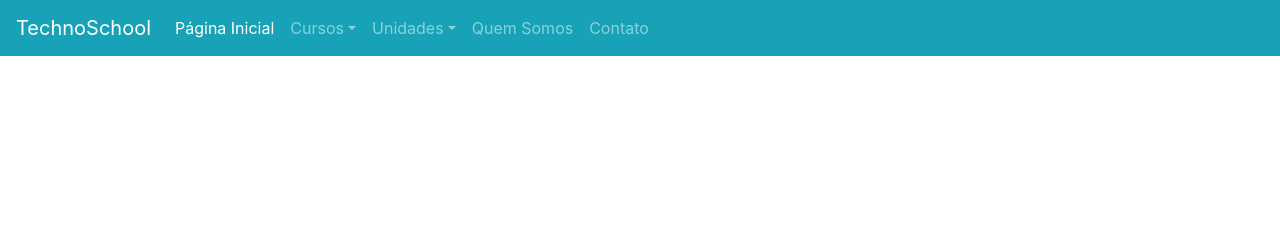
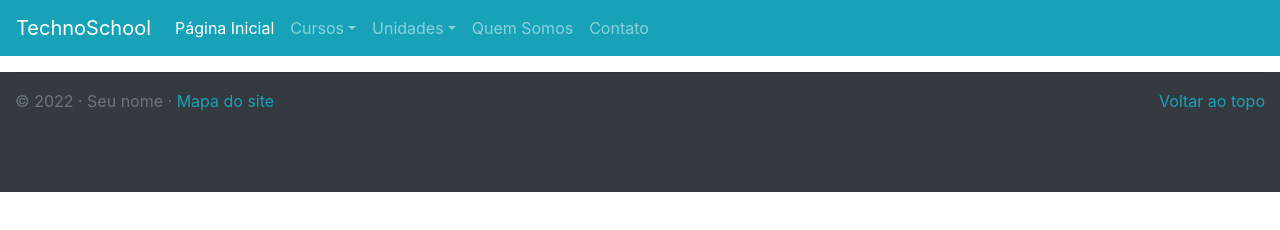
Before and after one commit to alexrribeiro/technoschool-sx18, a plain HTML site: page index.html in a window 1280 px wide. Drawn offline with nearby package versions, Linux system fonts and the light colour scheme.

Commit message:
Layout Página Inicial

```diff
--- a/index.html
+++ b/index.html
@@ -10,6 +10,9 @@
 <body>
     <nav class="navbar navbar-expand-md navbar-dark bg-info">
         <a href="index.html" class="navbar-brand">TechnoSchool</a>
+        <button class="navbar-toggler" type="button" data-toggle="collpase" data-target="#navbarNavDropdown" aria-controls="conteudoNavbarSuportado" aria-expanded="false" aria-label="Alterna navegação">
+            <span class="navbar-toggler-icon"></span>
+        </button>
         <div class="collapse navbar-collapse" id="navbarNavDropdown">
             <ul class="navbar-nav">
                 <li class="nav-item active">
@@ -42,6 +45,19 @@
             </ul>
         </div>
     </nav>
+    <main class="container">
+        <!-- Área reservada para o conteúdo -->
+    </main>
+    <footer class="container-fluid bg-dark" style="height: 120px;">
+        <hr>
+        <p class="float-left text-secondary">
+            &copy; 2022 &centerdot; Seu nome &centerdot;
+            <a href="mapa.html" class="text-info">Mapa do site</a>
+        </p>
+        <p class="float-right">
+            <a href="#" class="text-info">Voltar ao topo</a>
+        </p>
+    </footer>
 
     <!-- Arquivos Javascript do Bootstrap -->
     <script src="https://code.jquery.com/jquery-3.3.1.slim.min.js" integrity="sha384-q8i/X+965DzO0rT7abK41JStQIAqVgRVzpbzo5smXKp4YfRvH+8abtTE1Pi6jizo" crossorigin="anonymous"></script>
```
